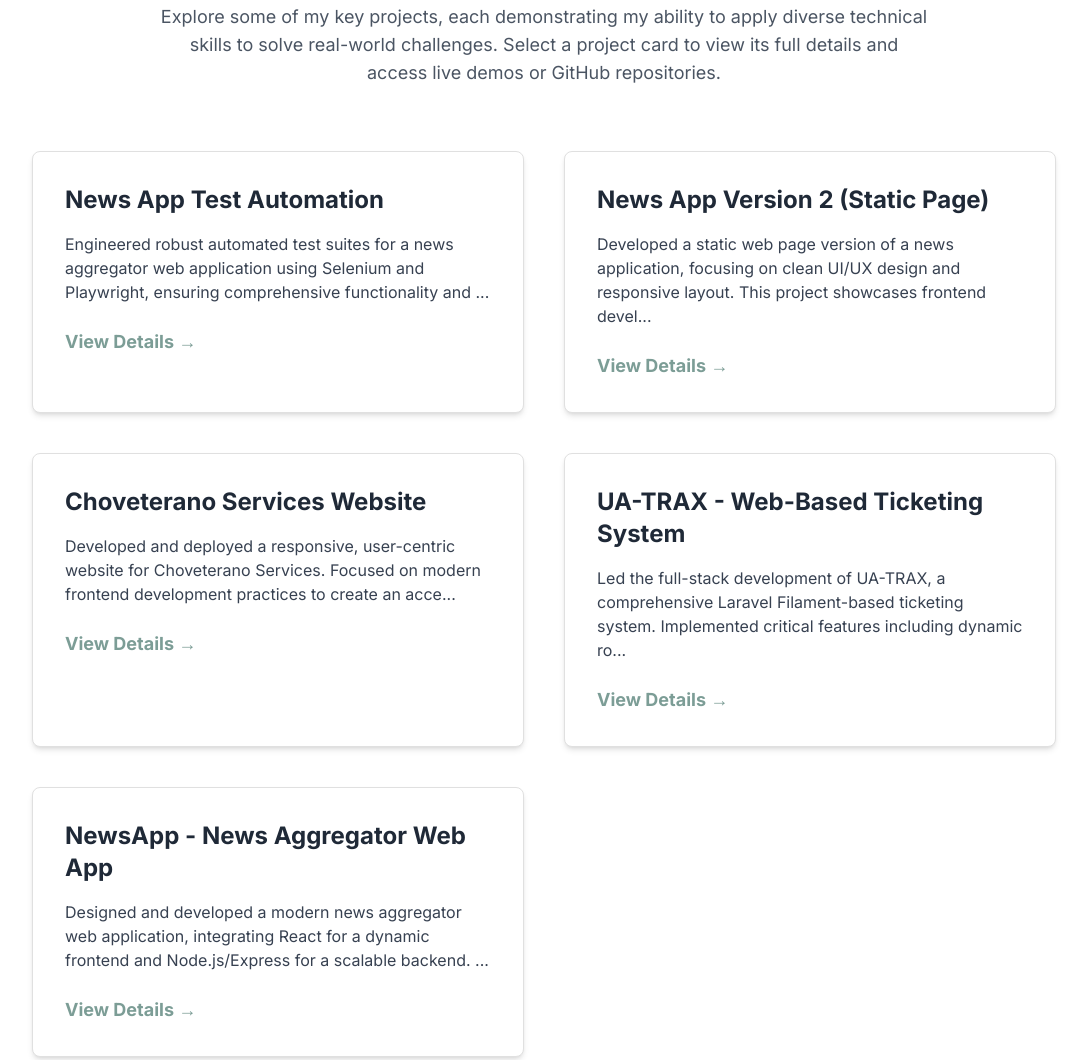
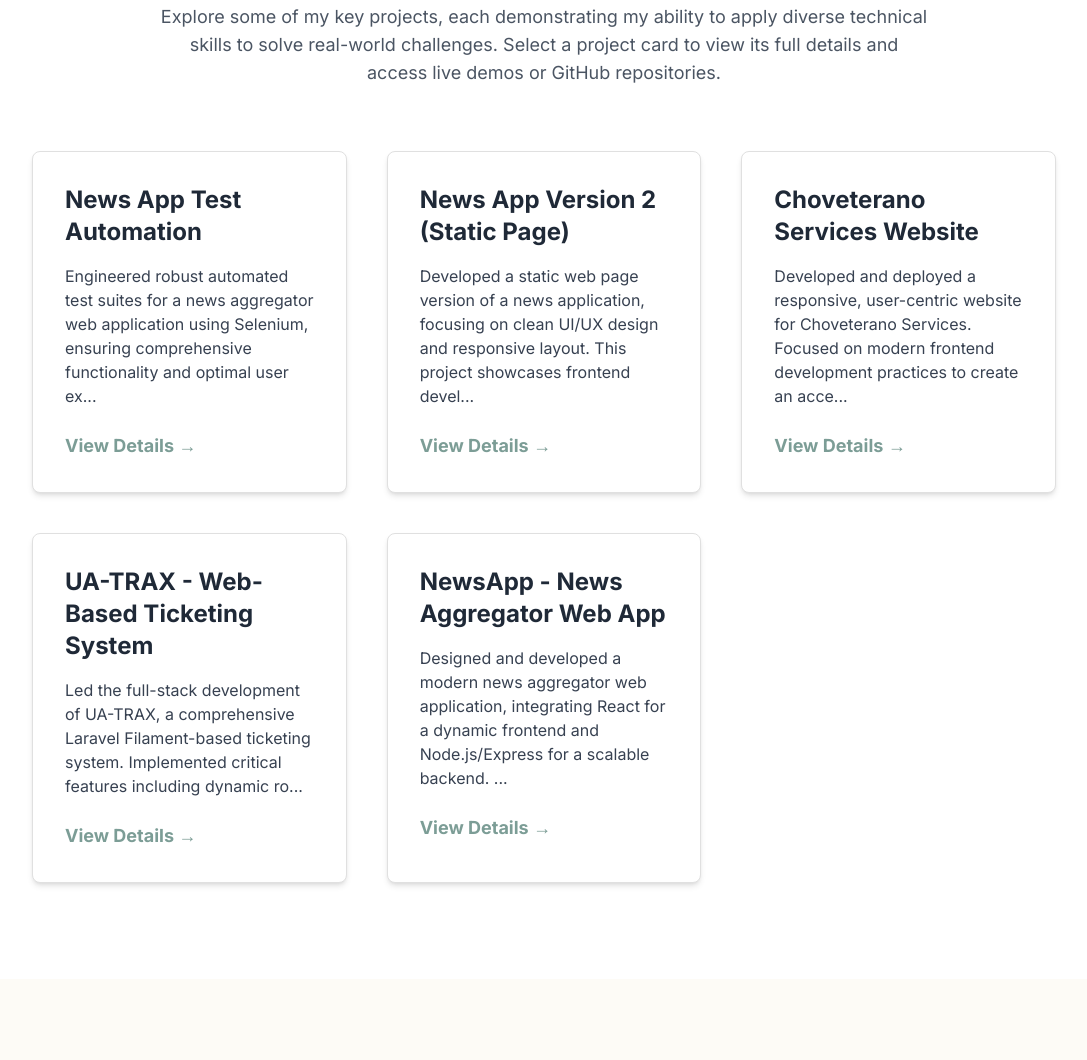
Before and after one commit to Jovellmiranda14/jovellmiranda14.github.io, a plain HTML site: page index.html in a window 1280 px wide. Shown: the part 3308-4368 px from the top of the page, without its empty margins (96-1183 px from the left). Drawn offline with nearby package versions, Linux system fonts and the light colour scheme.

Commit message:
modified two files

```diff
--- a/index.html
+++ b/index.html
@@ -215,7 +215,7 @@
           </p>
           <div
             id="projects-container"
-            class="grid grid-cols-1 md:grid-cols-2 lg:grid-cols-2 gap-10 max-w-5xl mx-auto"
+            class="grid grid-cols-1 md:grid-cols-2 lg:grid-cols-3 gap-10 max-w-5xl mx-auto"
           ></div>
         </div>
       </section>
--- a/script.js
+++ b/script.js
@@ -45,7 +45,7 @@ document.addEventListener('DOMContentLoaded', () => {
     const projectsData = [
         {
             title: 'News App Test Automation',
-            description: 'Engineered robust automated test suites for a news aggregator web application using Selenium and Playwright, ensuring comprehensive functionality and optimal user experience across various scenarios. This project focused on implementing efficient and reliable end-to-end testing processes to maintain high software quality.',
+            description: 'Engineered robust automated test suites for a news aggregator web application using Selenium, ensuring comprehensive functionality and optimal user experience across various scenarios. This project focused on implementing efficient and reliable end-to-end testing processes to maintain high software quality.',
             github: 'https://github.com/Jovellmiranda14/news-app-test'
         },
         {
```
